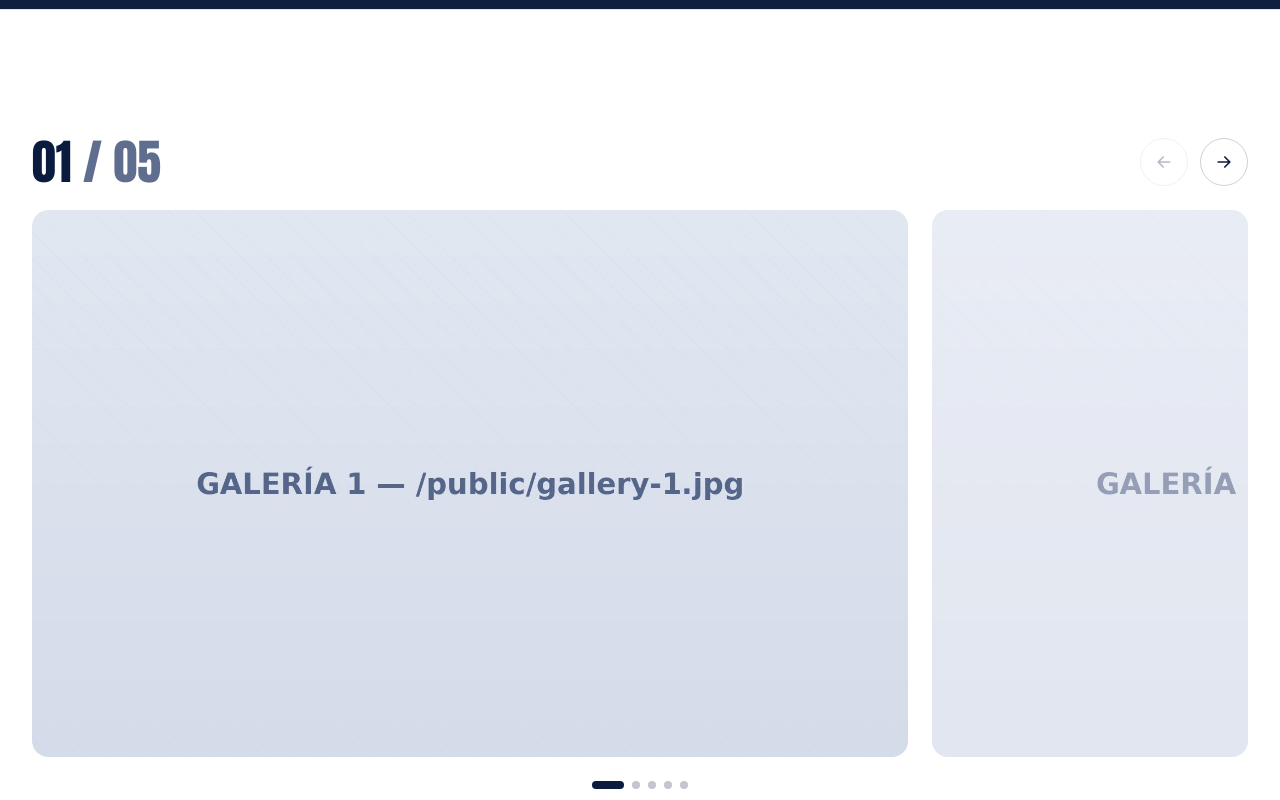
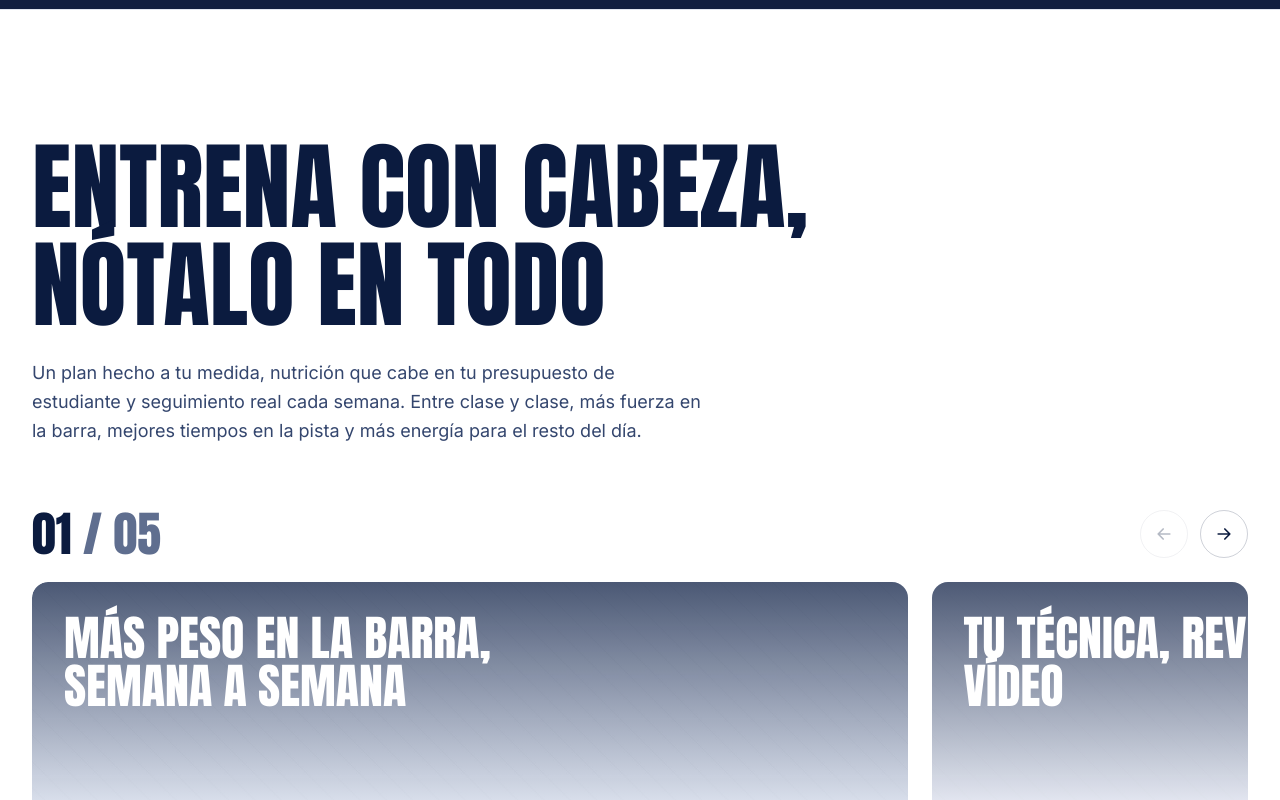
Before and after one commit to elenaturiel/trainwithjaime-web, a React (Vite) app: page / in a window 1280 px wide. Shown: the part 1700-2500 px from the top of the page. Built offline with nearby package versions, Linux system fonts and the light colour scheme.

Commit message:
Galería estilo WHOOP: titular, texto y frases sobre cada foto
Co-Authored-By: Claude Opus 5.5 <noreply@anthropic.com>
Claude-Session: https://claude.ai/code/session_01Hi8A5xtYENSg5QgKc9me6h

```diff
--- a/src/components/Carousel.jsx
+++ b/src/components/Carousel.jsx
@@ -101,6 +101,13 @@ export default function Carousel({ items, label = 'Galería' }) {
                 i === index ? 'opacity-100' : 'opacity-60'
               }`}
             />
+            {it.title && (
+              <figcaption className="pointer-events-none absolute inset-x-0 top-0 bg-gradient-to-b from-[#0B1B3F]/70 to-transparent p-6 pb-16 md:p-8 md:pb-24">
+                <span className="block max-w-md font-display text-3xl uppercase leading-[1.02] text-white md:text-5xl">
+                  {it.title}
+                </span>
+              </figcaption>
+            )}
           </figure>
         ))}
       </div>
--- a/src/pages/Home.jsx
+++ b/src/pages/Home.jsx
@@ -23,11 +23,12 @@ const HERO_POSTER = '/hero-poster.jpg'
 
 // ⚠️ SUSTITUIR FOTOS DE LA GALERÍA: /public/gallery-1.jpg … gallery-5.jpg
 const GALLERY = [
-  { src: '/gallery-1.jpg', alt: 'Entrenamiento con Jaime' },
-  { src: '/gallery-2.jpg', alt: 'Entrenamiento de fuerza' },
-  { src: '/gallery-3.jpg', alt: 'Running en Pamplona' },
-  { src: '/gallery-4.jpg', alt: 'Entrenamiento HYROX' },
-  { src: '/gallery-5.jpg', alt: 'Universitarios entrenando' },
+  // `title` = frase que aparece encima de cada foto (cámbiala para que encaje con la foto real).
+  { src: '/gallery-1.jpg', alt: 'Entrenamiento de fuerza con Jaime', title: 'Más peso en la barra, semana a semana' },
+  { src: '/gallery-2.jpg', alt: 'Jaime revisando la técnica de un cliente', title: 'Tu técnica, revisada en vídeo' },
+  { src: '/gallery-3.jpg', alt: 'Running en Pamplona', title: 'Kilómetros con cabeza, no a lo loco' },
+  { src: '/gallery-4.jpg', alt: 'Entrenamiento HYROX', title: 'Llega a tu prueba en tu mejor versión' },
+  { src: '/gallery-5.jpg', alt: 'Universitarios entrenando juntos', title: 'Aquí no entrenas solo' },
 ]
 
 // ⚠️ REVISAR: copy propuesto para "La diferencia" (no venía en el brief).
@@ -223,6 +224,13 @@ function Gallery() {
   return (
     <section className="bg-ink py-24 md:py-32">
       <Reveal as="div" className="mx-auto max-w-7xl px-5 md:px-8">
+        <h2 className="max-w-4xl font-display text-5xl uppercase leading-[1.02] md:text-8xl">
+          Entrena con cabeza, nótalo en todo
+        </h2>
+        <p className="mb-12 mt-6 max-w-2xl text-base leading-relaxed text-fg-2 md:mb-16 md:text-lg">
+          Un plan hecho a tu medida, nutrición que cabe en tu presupuesto de estudiante y seguimiento real cada semana.
+          Entre clase y clase, más fuerza en la barra, mejores tiempos en la pista y más energía para el resto del día.
+        </p>
         <Carousel items={GALLERY} label="Galería de fotos" />
       </Reveal>
     </section>
```
